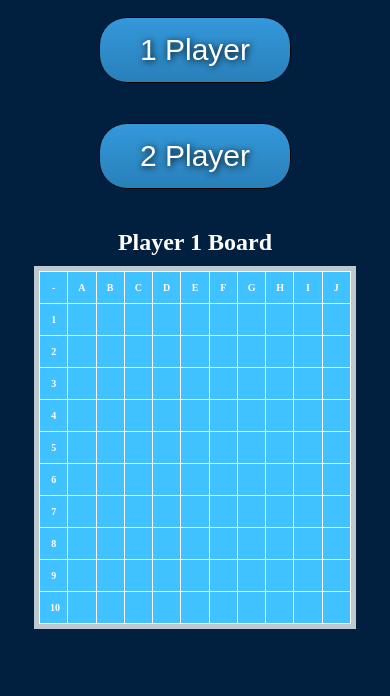
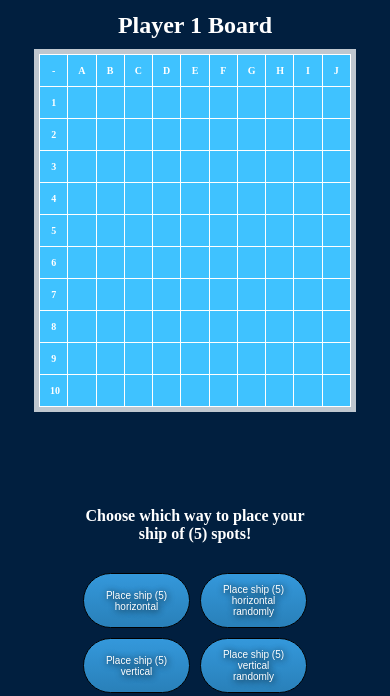
Before and after one commit to bschall20/JS-Battleship, a website: page index.html in a window 390 px wide. Both pictures are taken after a click on the button "1 Player". Shown: the part 73-769 px from the top of the page. Drawn offline with nearby package versions, Linux system fonts and the light colour scheme.

Commit message:
Fixed Start Buttons

```diff
--- a/index.js
+++ b/index.js
@@ -16,8 +16,8 @@ function choosePlayers() {
 
     function create() {
         $("h1").addClass("h1Start");
-        $("#onePlayer").addClass("hide");
-        $("#twoPlayer").addClass("hide");
+        $("#onePlayer").remove();
+        $("#twoPlayer").remove();
         createBoard(board1);
     }
 
--- a/styles.css
+++ b/styles.css
@@ -332,7 +332,7 @@ th, tr, td {
     #onePlayer, #twoPlayer {
         display: flex;
         flex-direction: column;
-        margin: 20px auto 40px;
+        margin: 20px auto;
     }
 
     #startBtn, #endTurnBtn {
```
